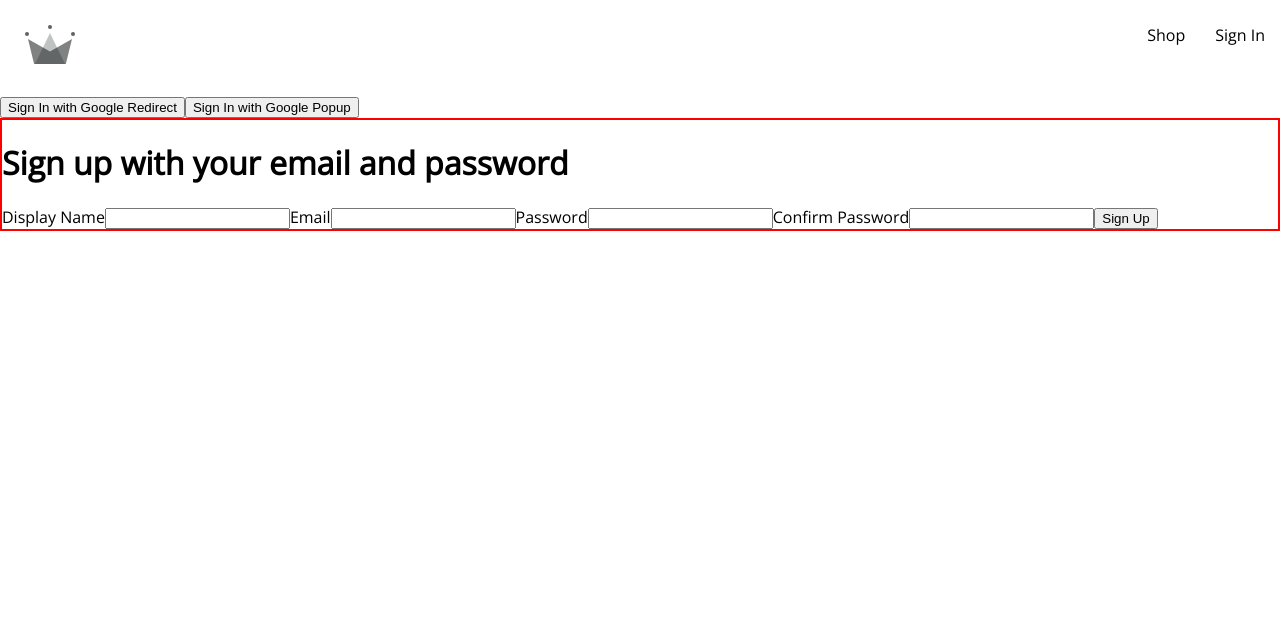
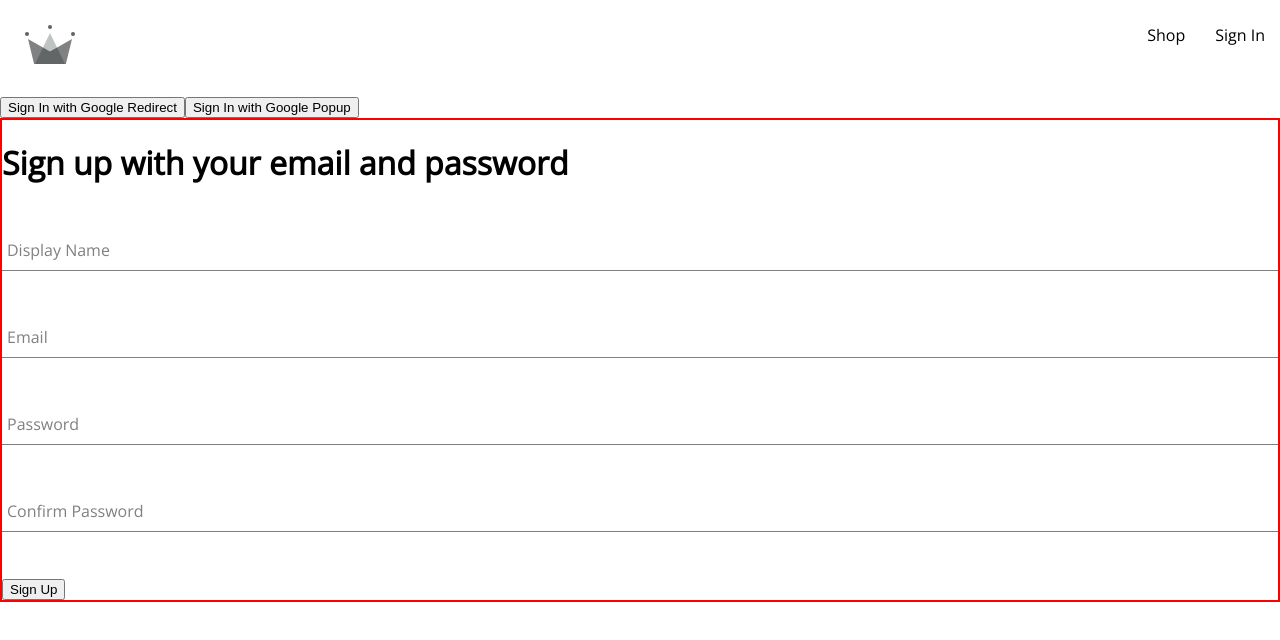
Before and after one commit to robertyen2023/react-ec-website, a React (Create React App) app: page /sign-in in a window 1280 px wide. Shown: the top 640 px of the page. Built offline with nearby package versions, Linux system fonts and the light colour scheme.

Commit message:
6.102.1. apply FormInput in SignUpForm

```diff
--- a/src/components/SignUpForm/SignUpForm.jsx
+++ b/src/components/SignUpForm/SignUpForm.jsx
@@ -5,6 +5,7 @@ import {
     createAuthUserWithEmailAndPassword,
     createUserDocumentFromAuth,
 } from '../../utils/firebase/config';
+import FormInput from '../../components/FormInput/FormInput';
 
 const defaultFormFields = {
     displayName: '',
@@ -95,8 +96,9 @@ const SignUpForm = () => {
         <div className='sign-up-form-container'>
             <h1>Sign up with your email and password</h1>
             <form onSubmit={handleSignUpFormSubmit}>
-                <label>Display Name</label>
-                <input
+                <FormInput
+                    labelText="Display Name"
+
                     name="displayName"
                     onChange={handleChange}
                     required
@@ -104,8 +106,9 @@ const SignUpForm = () => {
                     value={displayName}
                 />
 
-                <label>Email</label>
-                <input
+                <FormInput
+                    labelText="Email"
+
                     name="email"
                     onChange={handleChange}
                     required
@@ -113,8 +116,9 @@ const SignUpForm = () => {
                     value={email}
                 />
 
-                <label>Password</label>
-                <input
+                <FormInput
+                    labelText="Password"
+
                     name="password"
                     onChange={handleChange}
                     required
@@ -122,8 +126,9 @@ const SignUpForm = () => {
                     value={password}
                 />
 
-                <label>Confirm Password</label>
-                <input
+                <FormInput
+                    labelText="Confirm Password"
+
                     name="confirmPassword"
                     onChange={handleChange}
                     required
```
